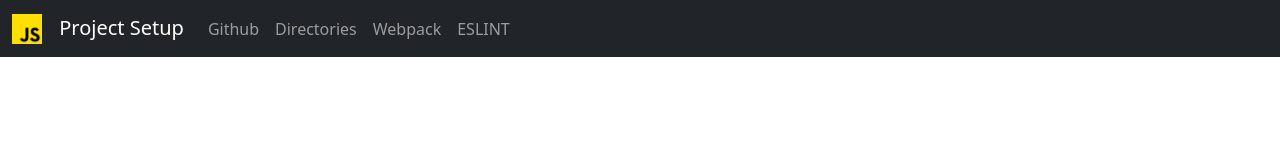
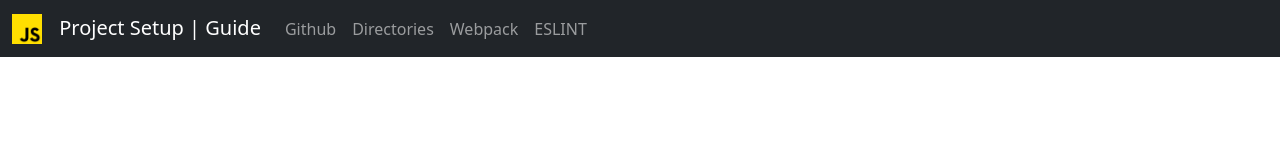
Before and after one commit to Wolfushima/quickguide-settingup-projects, a website built with webpack: page src/template.html in a window 1280 px wide. Built offline with nearby package versions, Linux system fonts and the light colour scheme.

Commit message:
Changed the title and added a favicon

```diff
--- a/src/template.html
+++ b/src/template.html
@@ -4,7 +4,9 @@
     <meta charset="UTF-8">
     <meta http-equiv="X-UA-Compatible" content="IE=edge">
     <meta name="viewport" content="width=device-width, initial-scale=1.0">
-    <title>Document</title>
+    <link rel="icon" type="image/png" sizes="32x32" href="./assets/favicon-32x32.png">
+    <link rel="icon" type="image/png" sizes="16x16" href="./assets/favicon-16x16.png">
+    <title>Project Setup | Guide</title>
     <link href="https://cdn.jsdelivr.net/npm/bootstrap@5.1.3/dist/css/bootstrap.min.css" rel="stylesheet" integrity="sha384-1BmE4kWBq78iYhFldvKuhfTAU6auU8tT94WrHftjDbrCEXSU1oBoqyl2QvZ6jIW3" crossorigin="anonymous">
 </head>
 <body>
@@ -12,7 +14,7 @@
         <div class="container-fluid">
             <a class="navbar-brand" href="#">
                 <img src="./assets/js.png" alt="" width="30" height="30" class="d-inline-block align-text-top">
-                Project Setup
+                Project Setup | Guide
             </a>
           <button class="navbar-toggler" type="button" data-bs-toggle="collapse" data-bs-target="#navbarNavDropdown" aria-controls="navbarNavDropdown" aria-expanded="false" aria-label="Toggle navigation">
             <span class="navbar-toggler-icon"></span>
```
Also changed, not shown: dist/imgs/8f5359d1b0fadcbdc784.png (added), dist/imgs/e908cc733ded9c6955d8.png (added), dist/index.html, src/assets/favicon-16x16.png (added), src/assets/favicon-32x32.png (added).
